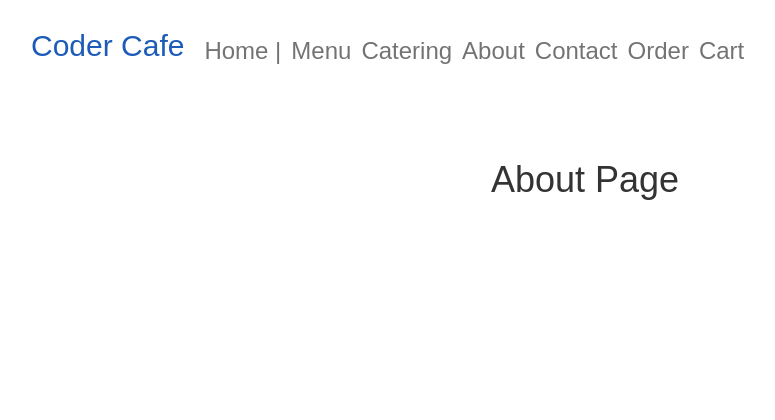
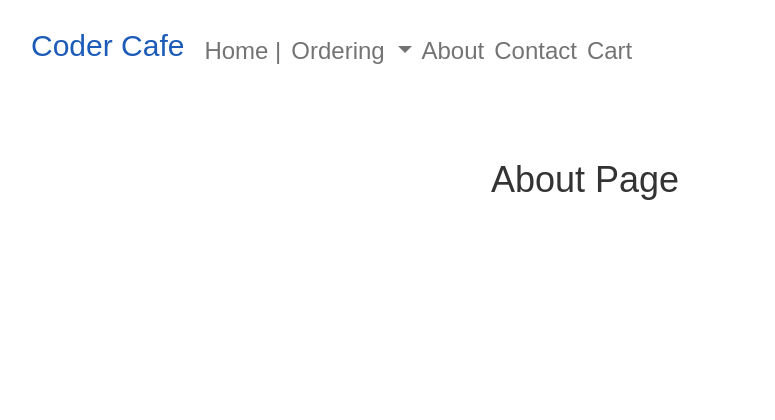
Before and after one commit to WMorris-WebDev20/afs-220, a Django app: page /about/ in a window 1280 px wide. Shown: the top 420 px of the page, without its empty margins (55-830 px from the left). Run offline with Django 3.2, Linux system fonts and the light colour scheme; some libraries are stand-ins or nearby versions.

Commit message:
update home page

```diff
--- a/week3/Django-App/django-app/pages/templates/base.html
+++ b/week3/Django-App/django-app/pages/templates/base.html
@@ -36,20 +36,21 @@
                     <li class="nav-item active">
                         <a class="nav-link h3 "  href="{% url 'home' %}">Home |<span class="sr-only">(current)</span></a>
                     </li>
-                    <li class="nav-item">
-                        <a class="nav-link h3"  href="{% url 'menu' %}">Menu</a>
-                    </li>
-                    <li class="nav-item active">
-                        <a class="nav-link h3"  href="{% url 'catering' %}">Catering</a>
-                    </li>
+                    <li class="nav-item dropdown text-decoration-none">
+                        <a class="nav-link dropdown-toggle h3" href="#" id="navbarDropdown" role="button" data-toggle="dropdown" aria-haspopup="true" aria-expanded="false">
+                          Ordering
+                        </a>
+                        <div class="dropdown-menu" aria-labelledby="navbarDropdown">
+                            <a class="dropdown-item h3"  href="{% url 'menu' %}">Menu</a>
+                          <a class="dropdown-item h3" href="{% url 'catering' %}">Catering</a>
+                          <a class="dropdown-item h3" href="{% url 'order' %}">Online Order</a>
+                        </li>
+
                     <li class="nav-item">
                         <a class="nav-link h3"  href="{% url 'about' %}">About</a>
                     </li>
                     <li class="nav-item">
                         <a class="nav-link h3"  href="{% url 'contact' %}">Contact</a>
-                    </li>
-                    <li class="nav-item">
-                        <a class="nav-link h3"  href="{% url 'order' %}">Order</a>
                     </li>
                     <li class="nav-item">
                         <a class="nav-link h3"  href="{% url 'cart' %}">Cart</a>
--- a/week3/Django-App/django-app/pages/templates/home.html
+++ b/week3/Django-App/django-app/pages/templates/home.html
@@ -12,10 +12,10 @@
 
       <h1>Hello and welcome to Coder Cafe</h1>
 
-    <h3>NEEDS ALOT MORE WORK. NOTHING REALLY DONE TO IT  !!!!</h3>
-
-
     <h3>Lorem ipsum dolor sit, amet consectetur adipisicing elit. Vitae voluptatum nostrum earum cumque ipsam itaque eum! Libero numquam accusantium voluptatum harum dicta, dignissimos officia, praesentium a optio voluptatem in necessitatibus.</h3>
+    <h4>Lorem ipsum dolor sit, amet consectetur adipisicing elit. Vitae voluptatum nostrum earum cumque ipsam itaque eum! Libero numquam accusantium voluptatum harum dicta, dignissimos officia, praesentium a optio voluptatem in necessitatibus.
+        Lorem ipsum dolor sit, amet consectetur adipisicing elit. Vitae voluptatum nostrum earum cumque ipsam itaque eum! Libero numquam accusantium voluptatum harum dicta, dignissimos officia, praesentium a optio voluptatem in necessitatibus.
+    </h4>
 
     <h2 class="text-center">Services</h2>
     {% for item in service %}
```
